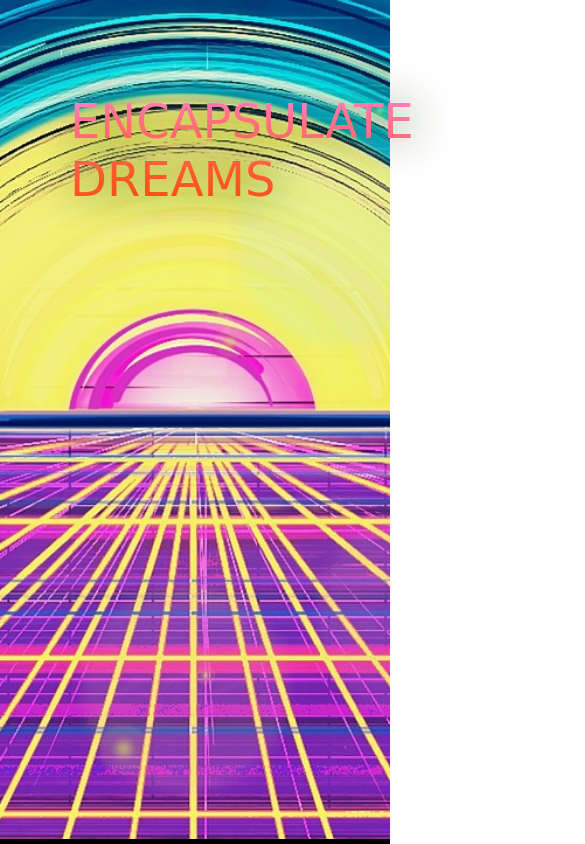
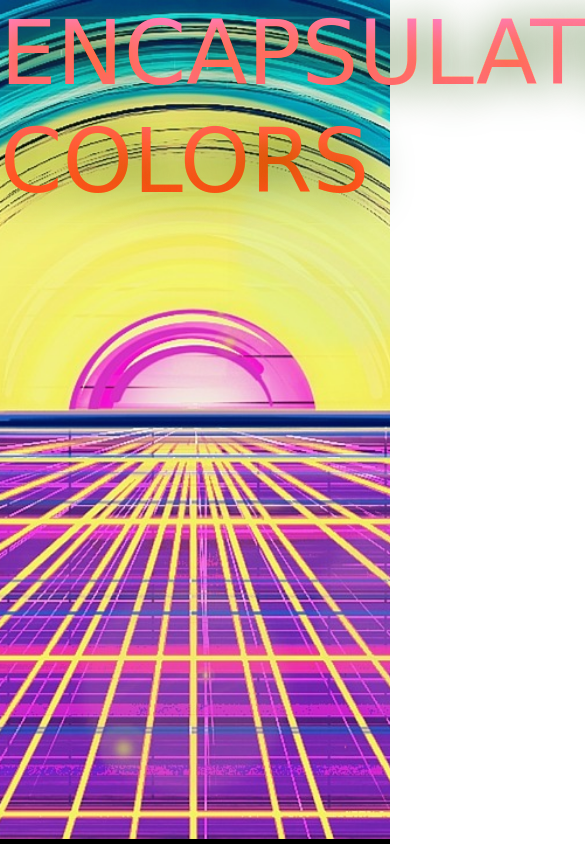
Before and after one commit to JerimiahK/project1, a website: page index.html in a window 390 px wide. Shown: the top 844 px of the page, 585 px wide, since content can reach past the window. Drawn offline with nearby package versions, Linux system fonts and the light colour scheme; a web font is replaced by a local one.

Commit message:
readjusted header text on mobile devices

```diff
--- a/assets/css/style.css
+++ b/assets/css/style.css
@@ -209,9 +209,9 @@
 /* header text scale */
 @media screen and (max-width: 425px) {
     #header-text {
-        left: 70px;
-        top: 93px;
-        font-size: 300%;
+        left: 0px;
+        top: 0px;
+        font-size: 560%;
     }
 }
 
--- a/index.html
+++ b/index.html
@@ -19,14 +19,14 @@
 </head>
 <body>
     <!-- Cover Page -->
-    <!-- <div id="cover" class="animate__animated animate__fadeOut animate__delay-2s">
+    <div id="cover" class="animate__animated animate__fadeOut animate__delay-2s">
         <div class="bg"></div>
         <div class="wrap">
             <div class="text">
                 <h1 class="intro-text">Pastel//Dreams</h1>
             </div>
         </div>
-    </div> -->
+    </div>
     <!-- Scroll Bar Horizontal -->
     <div class="scrollBar">
         <!-- scroll arrow -->
@@ -48,7 +48,7 @@
     <main id="page">
         <div class="bg"></div>
         <div class="header">
-            <h1 id="header-text">ENCAPSULATE <br>DREAMS</h1>
+            <h1 id="header-text">ENCAPSULATE <br>COLORS</h1>
         </div>
     </main>
 
```
